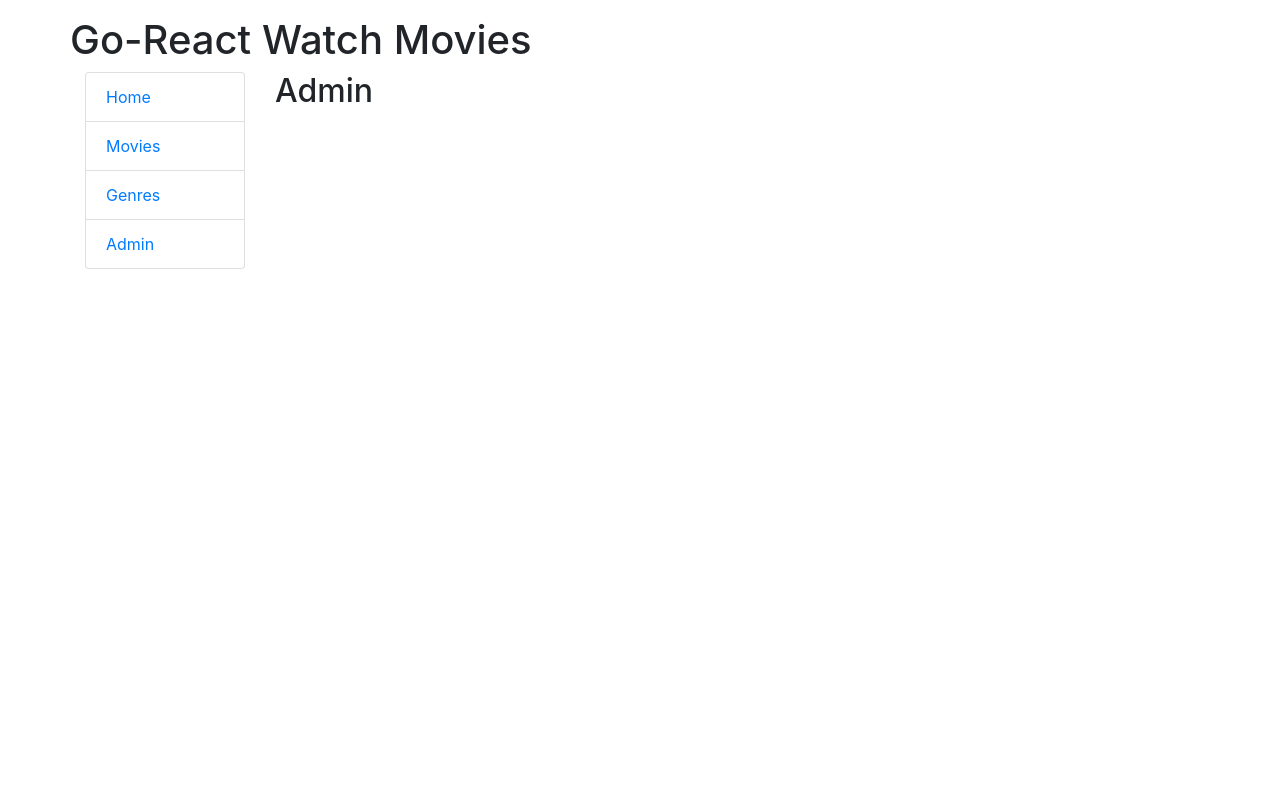
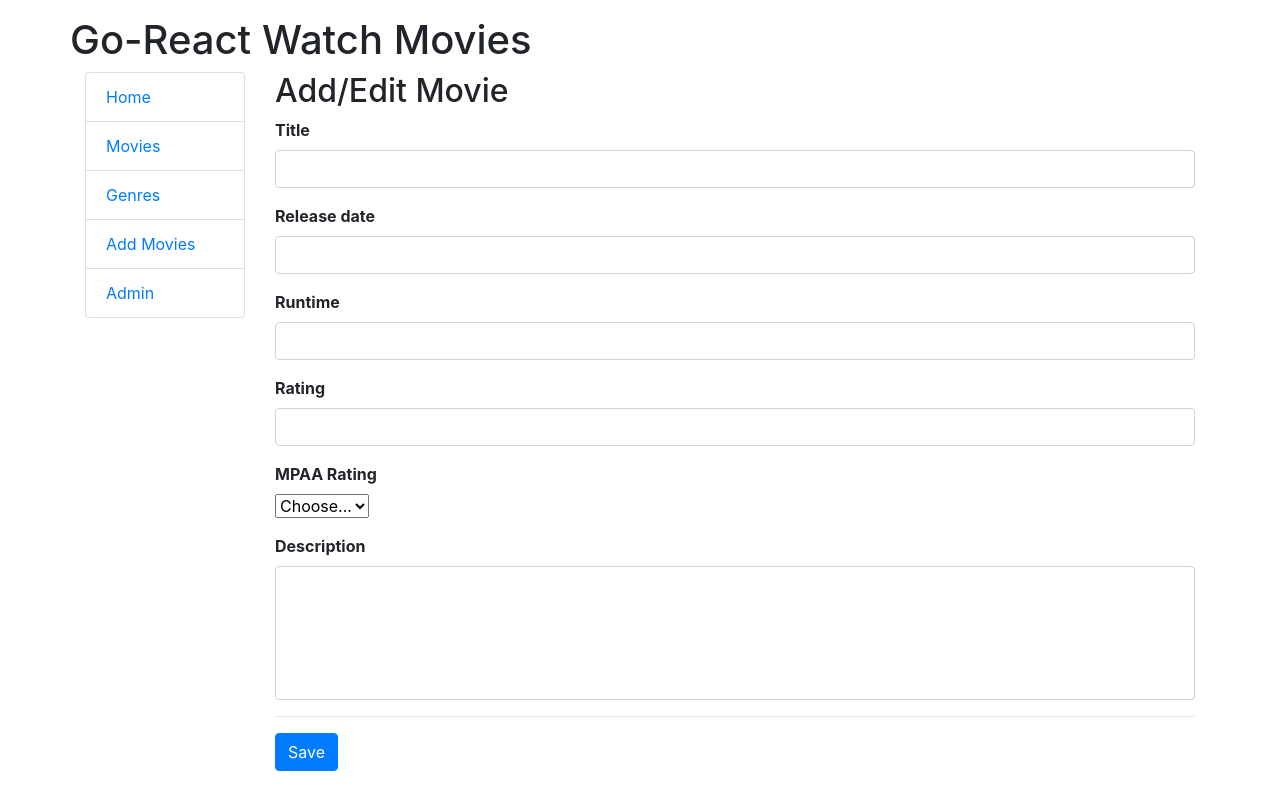
Before and after one commit to hilmiwicak/learn-go-react, a React (Create React App) app in the folder react/: page /admin/add-movie in a window 1280 px wide. Built offline with nearby package versions, Linux system fonts and the light colour scheme.

Commit message:
remove hr below title and build a movie form in frontend

```diff
--- a/react/src/App.js
+++ b/react/src/App.js
@@ -11,6 +11,7 @@ import Movies from "./components/Movies";
 import Movie from "./components/Movie";
 import Genres from "./components/Genres"
 import Genre from "./components/Genre";
+import EditMovie from "./components/EditMovie/EditMovie";
 
 export default function App() {
   return (
@@ -18,8 +19,6 @@ export default function App() {
       <div className="container">
         <div className="row">
           <h1 className="mt-3">Go-React Watch Movies</h1>
-          <hr />
-          <hr className="mb-3"></hr>
         </div>
 
         <div className="row">
@@ -34,6 +33,9 @@ export default function App() {
                 </li>
                 <li className="list-group-item">
                   <Link to="/genres">Genres</Link>
+                </li>
+                <li className="list-group-item">
+                  <Link to="/admin/add-movie">Add Movies</Link>
                 </li>
                 <li className="list-group-item">
                   <Link to="/admin">Admin</Link>
@@ -52,6 +54,7 @@ export default function App() {
               <Route exact path="/genres">
                 <Genres />
               </Route>
+              <Route path="/admin/add-movie" component={EditMovie}/>
               <Route path="/admin">
                 <Admin />
               </Route>
--- /dev/null
+++ b/react/src/components/EditMovie/EditMovie.css
@@ -0,0 +1,7 @@
+label {
+    font-weight: bold;
+}
+
+textarea {
+    resize: none;
+}
--- /dev/null
+++ b/react/src/components/EditMovie/EditMovie.js
@@ -0,0 +1,109 @@
+import React, { Fragment } from "react";
+import "./EditMovie.css";
+
+export default class EditMovie extends React.Component {
+  state = {
+    movie: {},
+    isLoaded: false,
+    error: null,
+  };
+
+  componentDidMount() {
+  }
+
+  render() {
+    let { movie } = this.state;
+
+    return (
+      <Fragment>
+        <h2>Add/Edit Movie</h2>
+
+        <form method="post">
+          <div className="mb-3">
+            <label for="title" className="form-label">
+              Title
+            </label>
+            <input
+              type="text"
+              className="form-control"
+              id="title"
+              name="title"
+              value={movie.title}
+            />
+          </div>
+
+          <div className="mb-3">
+            <label for="release_date" className="form-label">
+              Release date
+            </label>
+            <input
+              type="text"
+              className="form-control"
+              id="release_date"
+              name="release_date"
+              value={movie.release_date}
+            />
+          </div>
+
+          <div className="mb-3">
+            <label for="runtime" className="form-label">
+              Runtime
+            </label>
+            <input
+              type="text"
+              className="form-control"
+              id="runtime"
+              name="runtime"
+              value={movie.runtime}
+            />
+          </div>
+
+          <div className="mb-3">
+            <label for="rating" className="form-label">
+              Rating
+            </label>
+            <input
+              type="text"
+              className="form-control"
+              id="rating"
+              name="rating"
+              value={movie.rating}
+            />
+          </div>
+
+          <div className="mb-3">
+            <label for="mpaa_rating" className="form-label">
+              MPAA Rating
+            </label><br />
+            <select className="form-select" value={movie.mpaa_rating}>
+              <option className="form-select">Choose...</option>
+              <option className="form-select" value="G">G</option>
+              <option className="form-select" value="PG">PG</option>
+              <option className="form-select" value="PG14">PG13</option>
+              <option className="form-select" value="R">R</option>
+              <option className="form-select" value="NC17">NC17</option>
+            </select>
+          </div>
+
+          <div className="mb-3">
+            <label for="description" className="form-label">
+              Description
+            </label>
+            <textarea
+              className="form-control"
+              id="description"
+              name="description"
+              rows="5"
+            >
+              {movie.description}
+            </textarea>
+          </div>
+
+          <hr />
+
+          <button className="btn btn-primary">Save</button>
+        </form>
+      </Fragment>
+    );
+  }
+}
```
